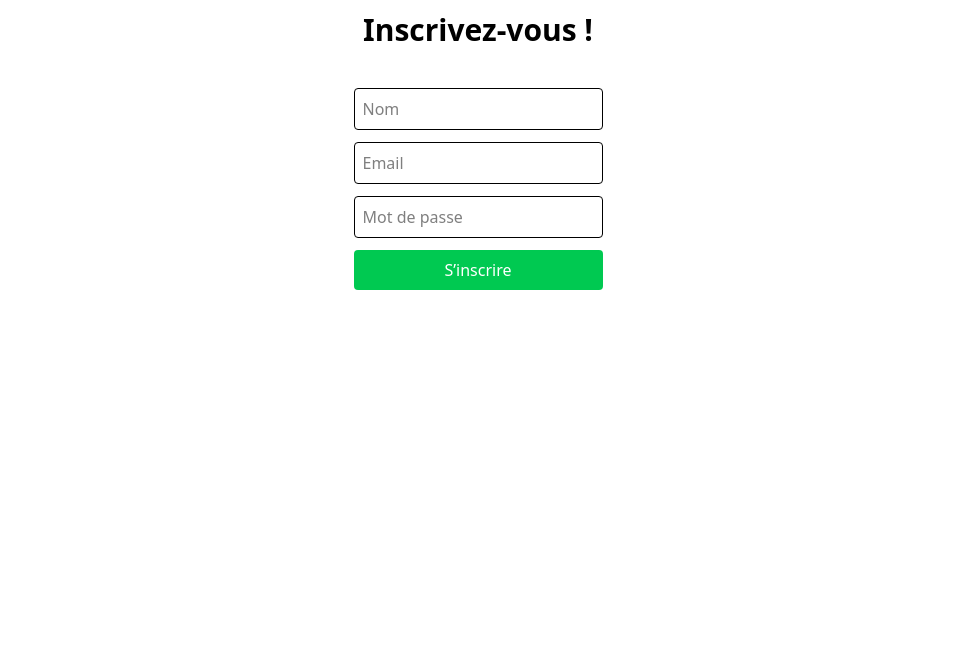
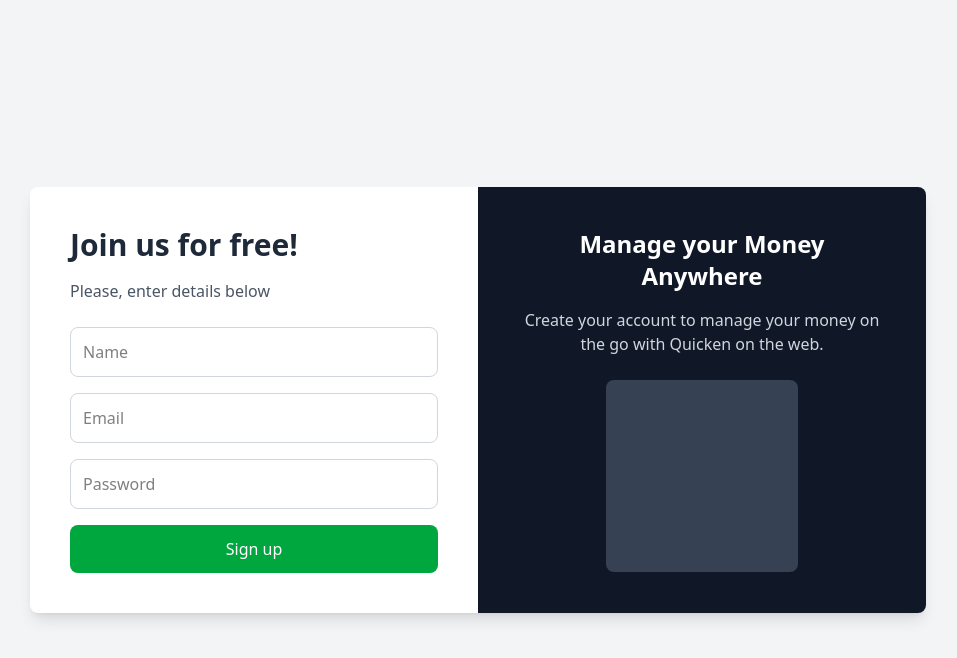
Before and after one commit to RahJessica/WEB2-Expense-Tracker-App, a React (Vite) app in the folder frontend/: page /auth/signup in a window 1280 px wide. Shown: the top 658 px of the page, without its empty margins (162-1119 px from the left). Built offline with nearby package versions, Linux system fonts and the light colour scheme.

Commit message:
implement design for signup page

```diff
--- a/frontend/src/pages/Signup.jsx
+++ b/frontend/src/pages/Signup.jsx
@@ -23,35 +23,57 @@ export default function Signup() {
     };
 
     return (
-    <>
-    <div className="flex flex-col h-full items-center">
-    <h1 className="text-3xl font-bold text-center mt-3">Inscrivez-vous !</h1>
-    <form onSubmit={handleSubmit} className="flex flex-col gap-3 max-w-sm mx-auto mt-10">
+    <div className="flex flex-row items-center justify-center min-h-screen bg-gray-100">
+      <div className="flex flex-row w-full max-w-4xl bg-white shadow-lg rounded-lg overflow-hidden">
+        <div className="w-1/2 p-10 flex flex-col justify-center">
+          <h1 className="text-3xl font-bold text-gray-800 mb-4">Join us for free!</h1>
+          <p className="text-gray-600 mb-6">
+            Please, enter details below
+          </p>
+          <form onSubmit={handleSubmit} className="flex flex-col gap-4">
             <input
               name="username"
-        placeholder="Nom"
+              placeholder="Name"
               value={form.username}
               onChange={handleChange}
-        className="border p-2 rounded"
+              className="border border-gray-300 p-3 rounded-lg focus:outline-none focus:ring-2 focus:ring-green-500"
             />
             <input
               name="email"
               placeholder="Email"
               value={form.email}
               onChange={handleChange}
-        className="border p-2 rounded"
+              className="border border-gray-300 p-3 rounded-lg focus:outline-none focus:ring-2 focus:ring-green-500"
             />
             <input
               type="password"
               name="password"
-        placeholder="Mot de passe"
+              placeholder="Password"
               value={form.password}
               onChange={handleChange}
-        className="border p-2 rounded"
+              className="border border-gray-300 p-3 rounded-lg focus:outline-none focus:ring-2 focus:ring-green-500"
             />
-      <button className="bg-green-500 text-white p-2 rounded">S’inscrire</button>
+            <button
+              type="submit"
+              className="bg-green-600 text-white p-3 rounded-lg hover:bg-green-700 transition duration-200"
+            >
+              Sign up
+            </button>
           </form>
         </div>
-    </>
+        <div className="w-1/2 bg-gray-900 text-white p-10 flex flex-col justify-center items-center">
+          <div className="text-center">
+            <h2 className="text-2xl font-bold mb-4">Manage your Money Anywhere</h2>
+            <p className="text-gray-300">
+              Create your account to manage your money on the go with Quicken on the web.
+            </p>
+          </div>
+          <div className="mt-6">
+            <div className="w-48 h-48 bg-gray-700 rounded-lg flex items-center justify-center">
+            </div>
+          </div>
+        </div>
+      </div>
+    </div>
   );
 }
```
Lines whose indentation alone changed are shown as unchanged.
